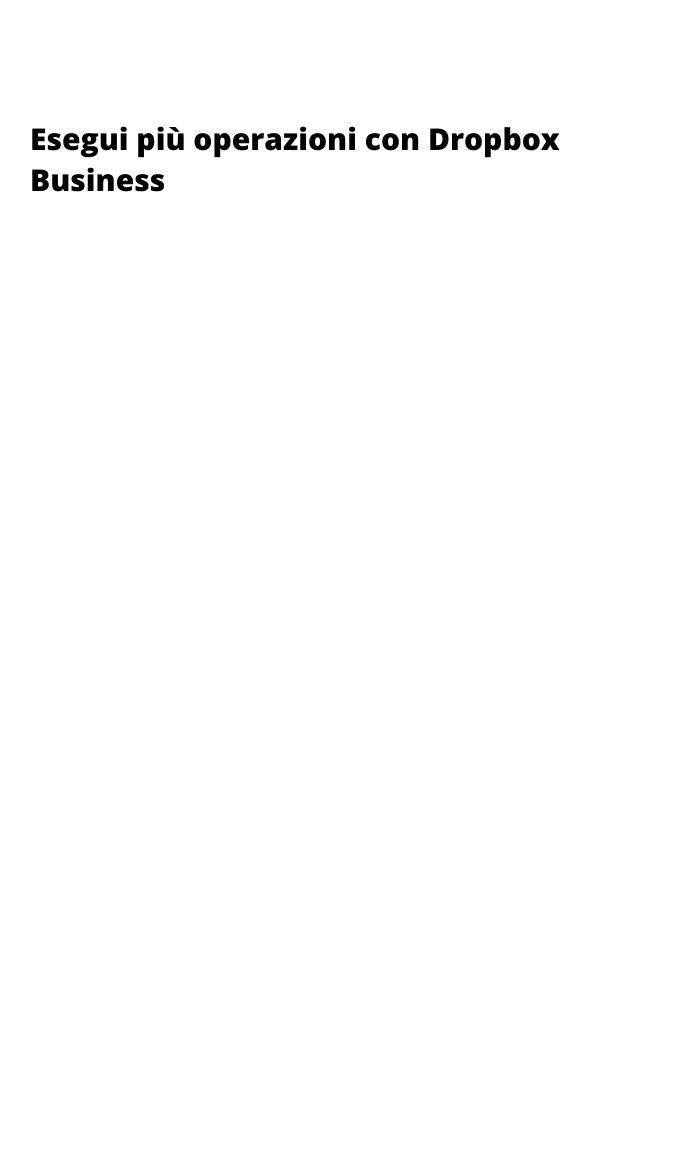
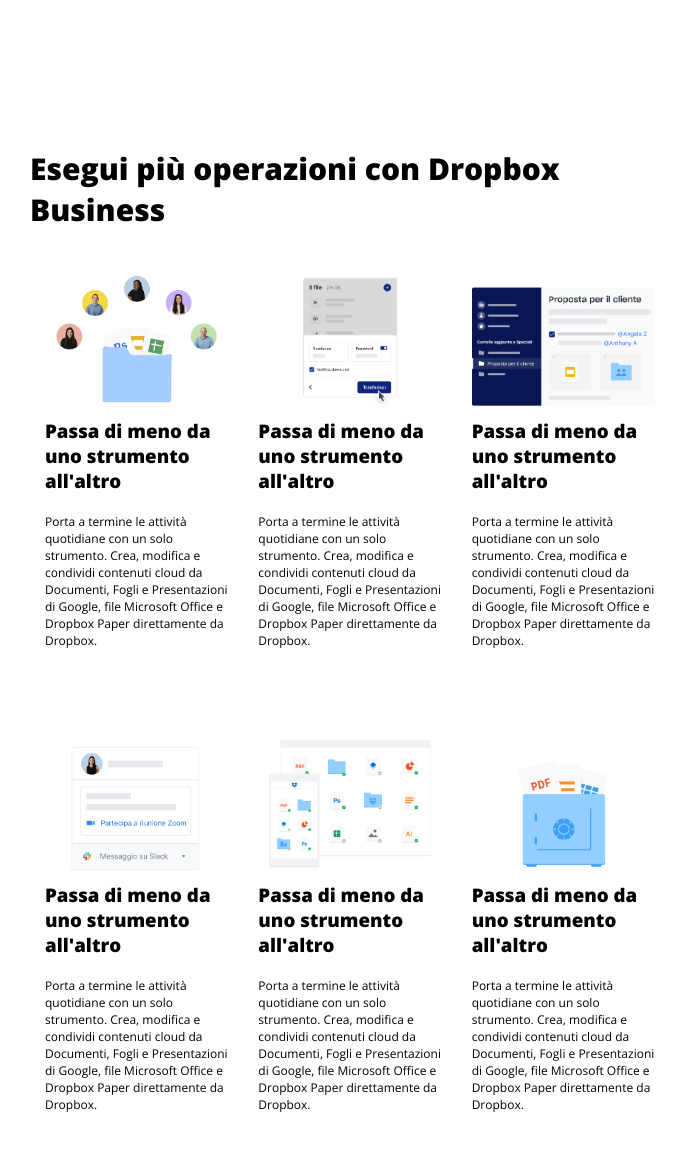
Before and after one commit to sim-sal/htmlcss-dropbox, a plain HTML site: page index.html in a window 1280 px wide. Shown: the part 2422-3583 px from the top of the page, without its empty margins (290-975 px from the left). Before the commit the page ends 2722 px from the top, so only its background shows below. Drawn offline with nearby package versions, Linux system fonts and the light colour scheme.

Commit message:
added third section

```diff
--- a/index.html
+++ b/index.html
@@ -340,10 +340,83 @@
 
             <!-- sezione 3 -->
             <section>
+
+                <h2>Esegui più operazioni con Dropbox Business</h2>
+
                 <div class="section-3">
-                    <h2>Esegui più operazioni con Dropbox Business</h2>
+
+                    <div>
+                        <img src="img/business-feature-switching-tools.png" alt="">
+
+                        <h3>Passa di meno da uno strumento all'altro</h3>
+
+                        <p>
+                            Porta a termine le attività quotidiane con un solo strumento. Crea, modifica e condividi contenuti cloud da Documenti, Fogli e Presentazioni di Google, file Microsoft Office e Dropbox Paper direttamente da Dropbox.
+                        </p>
+
+                    </div>
+
+                    <div>
+                        <img src="img/business-feature-send-files-it.png" alt="">
+
+                        <h3>Passa di meno da uno strumento all'altro</h3>
+
+                        <p>
+                            Porta a termine le attività quotidiane con un solo strumento. Crea, modifica e condividi contenuti cloud da Documenti, Fogli e Presentazioni di Google, file Microsoft Office e Dropbox Paper direttamente da Dropbox.
+                        </p>
+
+                    </div>
+
+                    <div>
+                        <img src="img/business-feature-coordinate-it.png" alt="">
+
+                        <h3>Passa di meno da uno strumento all'altro</h3>
+
+                        <p>
+                            Porta a termine le attività quotidiane con un solo strumento. Crea, modifica e condividi contenuti cloud da Documenti, Fogli e Presentazioni di Google, file Microsoft Office e Dropbox Paper direttamente da Dropbox.
+                        </p>
+
+                    </div>
 
                 </div>
+
+                <div class="section-3">
+
+                    <div>
+                        <img src="img/business-feature-integrations-it.png" alt="">
+
+                        <h3>Passa di meno da uno strumento all'altro</h3>
+
+                        <p>
+                            Porta a termine le attività quotidiane con un solo strumento. Crea, modifica e condividi contenuti cloud da Documenti, Fogli e Presentazioni di Google, file Microsoft Office e Dropbox Paper direttamente da Dropbox.
+                        </p>
+
+                    </div>
+
+                    <div>
+                        <img src="img/business-feature-multi-device.png" alt="">
+
+                        <h3>Passa di meno da uno strumento all'altro</h3>
+
+                        <p>
+                            Porta a termine le attività quotidiane con un solo strumento. Crea, modifica e condividi contenuti cloud da Documenti, Fogli e Presentazioni di Google, file Microsoft Office e Dropbox Paper direttamente da Dropbox.
+                        </p>
+
+                    </div>
+
+                    <div>
+                        <img src="img/business-feature-security.png" alt="">
+
+                        <h3>Passa di meno da uno strumento all'altro</h3>
+
+                        <p>
+                            Porta a termine le attività quotidiane con un solo strumento. Crea, modifica e condividi contenuti cloud da Documenti, Fogli e Presentazioni di Google, file Microsoft Office e Dropbox Paper direttamente da Dropbox.
+                        </p>
+
+                    </div>
+
+                </div>
+
             </section>
 
             <!-- sezione FAQ -->
--- a/style.css
+++ b/style.css
@@ -242,7 +242,7 @@ ul.lista-info-offerta-2 li > i{
     margin-right: 5%;
 }
 
-.section-2 > div > p{
+.section-2 , .section-3 > div > p{
     font-size: 12px;
     margin-top: 20px;
     margin-bottom: 30px;
@@ -255,6 +255,20 @@ ul.lista-info-offerta-2 li > i{
 
 /* regole sezione 3 */
 
-.section-3 > h2{
+.section > h2{
     font-size: 30px;
 }
+
+.section-3{
+    width: 100%;
+    display: flex;
+    margin-top: 20px;
+}
+
+.section-3 > div{
+    margin: 15px;
+}
+
+.section-3 > div > img{
+    max-width: 100%;
+}
```
